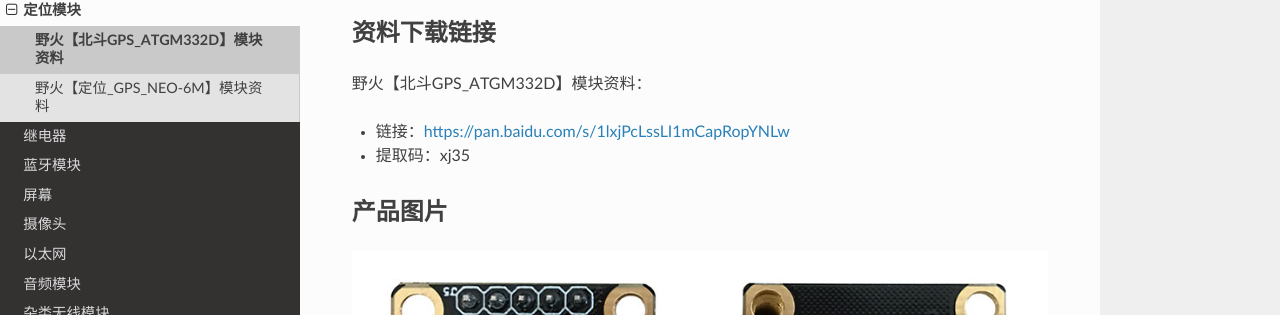
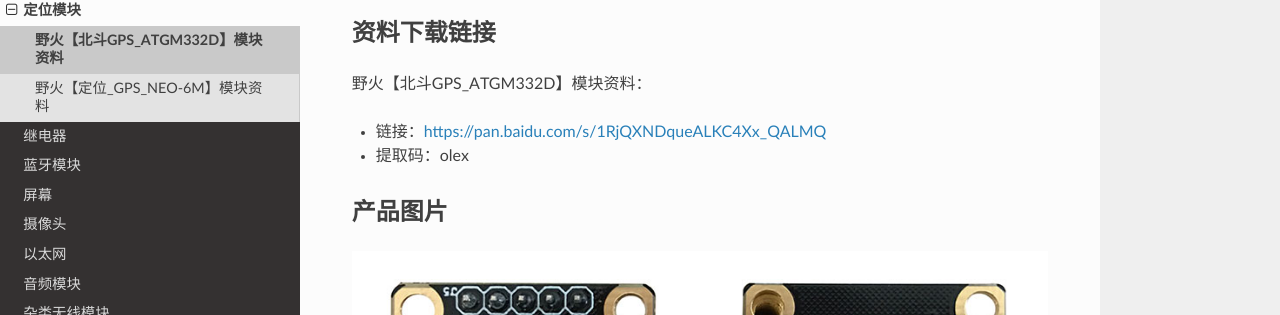
Before and after one commit to Embedfire/ebf_products, a Sphinx documentation site: the page built from documentation/module/gps/beidou_atgm332d.rst, in a window 1280 px wide and 929 px high. Shown: the part 155-470 px from the top of the window. Built offline with Sphinx 7.4.7 and the Read the Docs theme 2.0.0, drawn with Linux system fonts in a browser that asks for light colours; pages that are not in the unit, such as notebooks, are missing from menus.

Commit message:
Update beidou_atgm332d.rst

```diff
--- a/documentation/module/gps/beidou_atgm332d.rst
+++ b/documentation/module/gps/beidou_atgm332d.rst
@@ -7,8 +7,9 @@
 
 野火【北斗GPS_ATGM332D】模块资料：
 
-- 链接：https://pan.baidu.com/s/1lxjPcLssLI1mCapRopYNLw
-- 提取码：xj35
+- 链接：https://pan.baidu.com/s/1RjQXNDqueALKC4Xx_QALMQ
+
+- 提取码：olex
 
 产品图片
 --------
```
